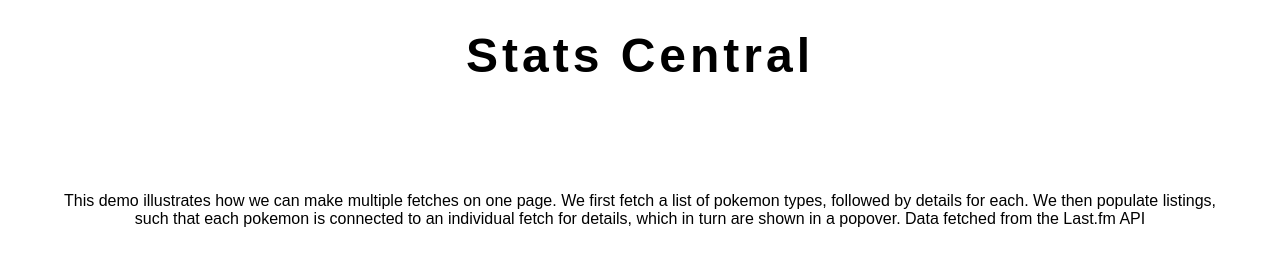
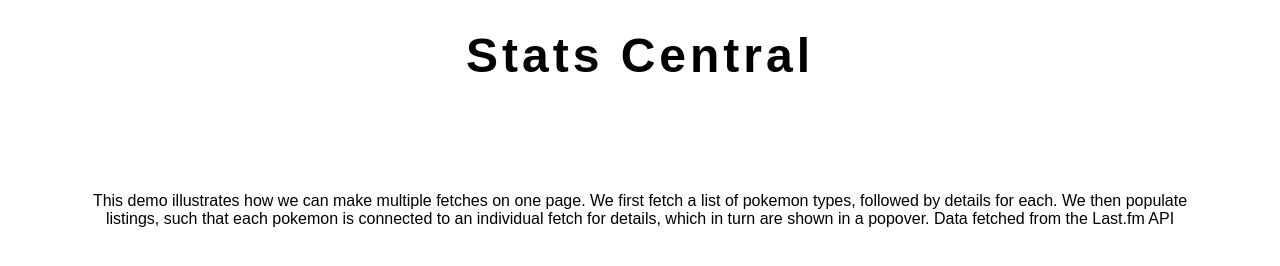
Before and after one commit to Ada-AAN/Last.fm_Project, a website with bundled scripts: page public/index.html in a window 1280 px wide. Built offline with nearby package versions, Linux system fonts and the light colour scheme; a small style sheet from the web is missing; files whose address does not match are found by name; a web font is replaced by a local one.

Commit message:
Updated the padding on the side like a goober

```diff
--- a/public/style.css
+++ b/public/style.css
@@ -7,8 +7,8 @@ html {
 body {
   font-family: 'TwentiethCenturyMedium', sans-serif;
   margin: 0;
-  padding-left: 20px;
-  padding-right: 20px;
+  padding-left: 40px;
+  padding-right: 40px;
 }
 
 h1 {
```
